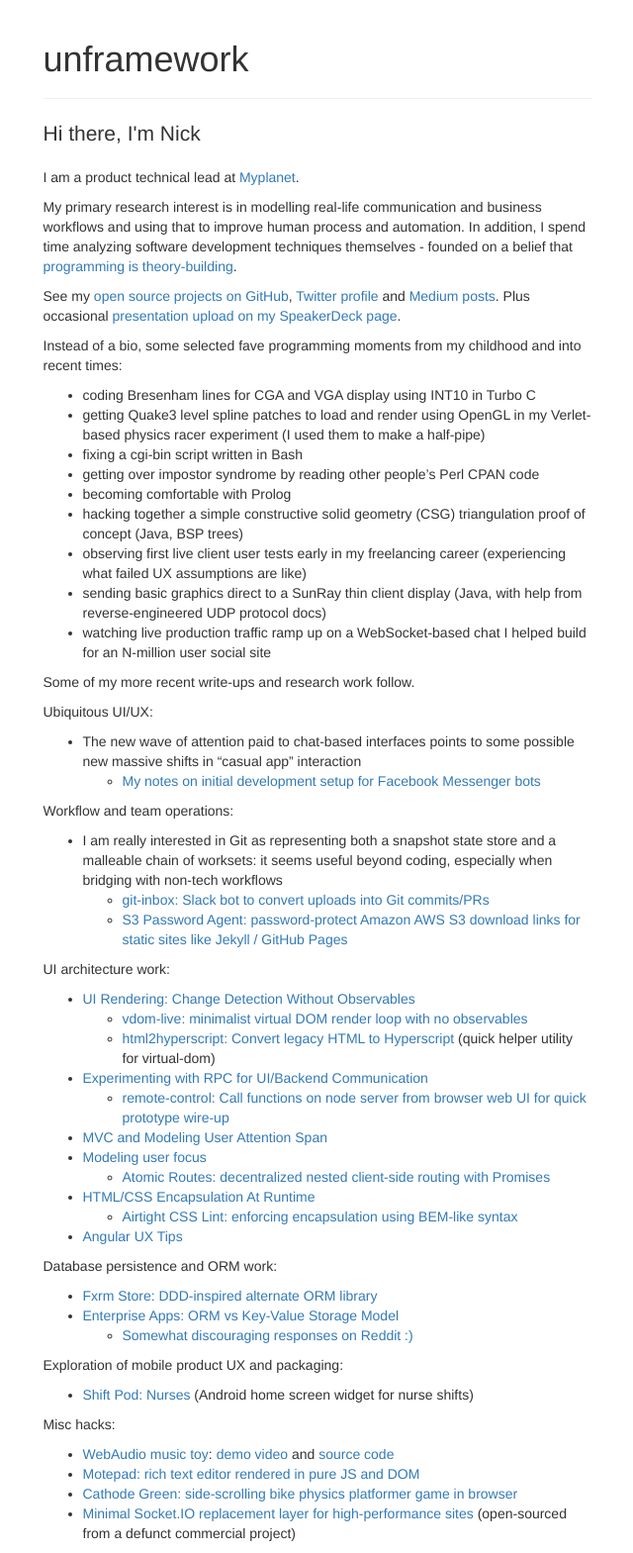
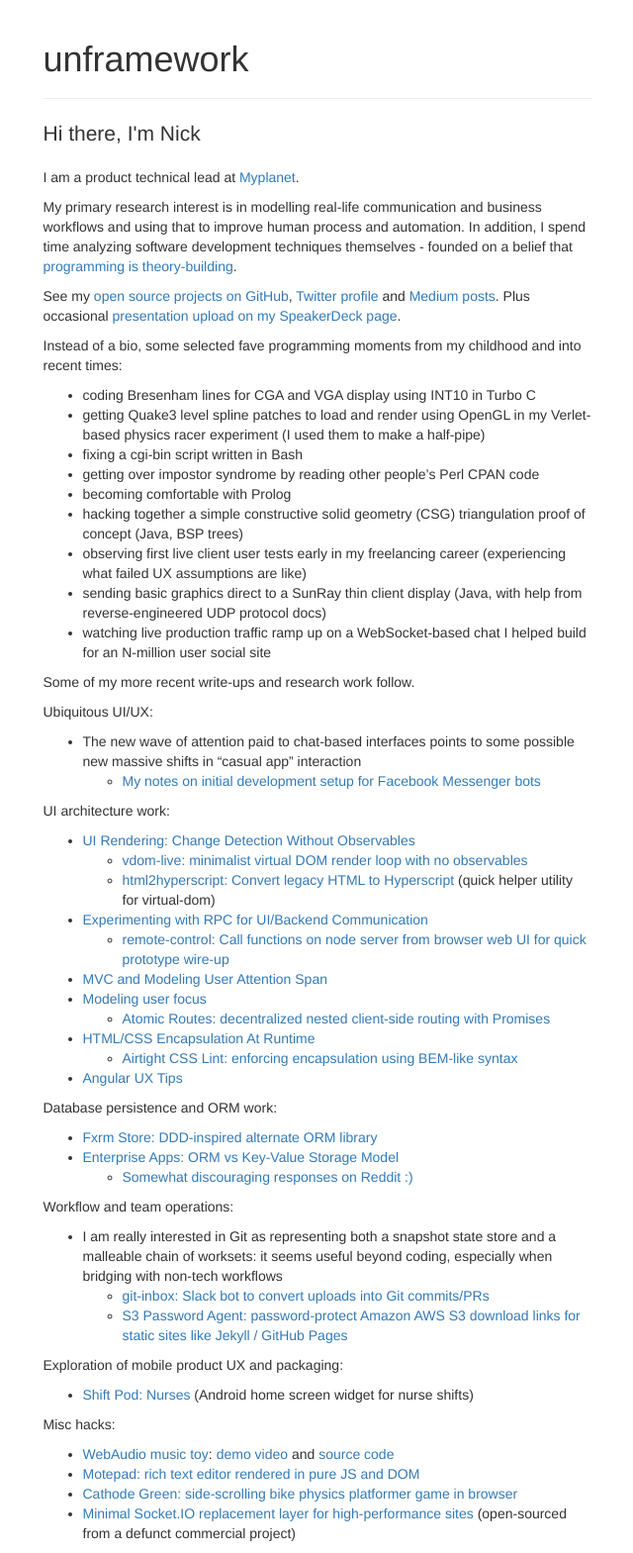
Before and after one commit to unframework/unframework-website, a Jekyll site: the page built from index.md, in a window 1280 px wide. Shown: the whole page at 99% size, without its empty margins (319-959 px from the left). Built offline with Jekyll 4.4.1, drawn with Linux system fonts in a browser that asks for light colours; some of the changed lines change nothing that is shown.

Commit message:
Move topic outline section

```diff
--- a/index.md
+++ b/index.md
@@ -28,12 +28,6 @@
 * The new wave of attention paid to chat-based interfaces points to some possible new massive shifts in "casual app" interaction
     * [My notes on initial development setup for Facebook Messenger bots](/facebook-bot-setup)
 
-Workflow and team operations:
-
-* I am really interested in Git as representing both a snapshot state store and a malleable chain of worksets: it seems useful beyond coding, especially when bridging with non-tech workflows
-    * [git-inbox: Slack bot to convert uploads into Git commits/PRs](https://github.com/unframework/git-inbox)
-    * [S3 Password Agent: password-protect Amazon AWS S3 download links for static sites like Jekyll / GitHub Pages](https://github.com/unframework/s3-password-agent)
-
 UI architecture work:
 
 * [UI Rendering: Change Detection Without Observables](/ui-repaint)
@@ -54,6 +48,12 @@
 * [Enterprise Apps: ORM vs Key-Value Storage Model](/orm-vs-key-value)
     * [Somewhat discouraging responses on Reddit :)](https://www.reddit.com/r/programming/comments/2t36ra/disappointed_in_orm_keyvalue_store_might_be_a/)
 
+Workflow and team operations:
+
+* I am really interested in Git as representing both a snapshot state store and a malleable chain of worksets: it seems useful beyond coding, especially when bridging with non-tech workflows
+    * [git-inbox: Slack bot to convert uploads into Git commits/PRs](https://github.com/unframework/git-inbox)
+    * [S3 Password Agent: password-protect Amazon AWS S3 download links for static sites like Jekyll / GitHub Pages](https://github.com/unframework/s3-password-agent)
+
 Exploration of mobile product UX and packaging:
 
 * [Shift Pod: Nurses](https://play.google.com/store/apps/details?id=com.unframework.nursingshifttracker) (Android home screen widget for nurse shifts)
```
